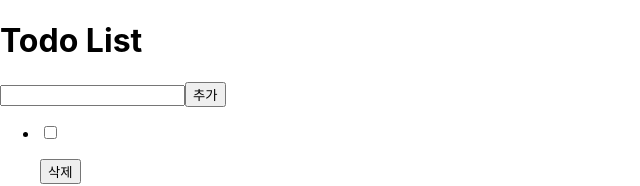
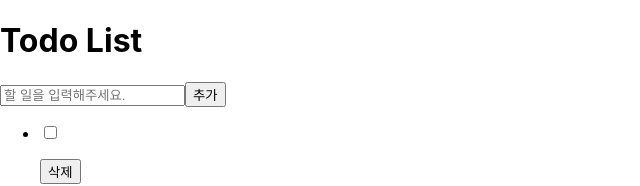
Before and after one commit to house-study/react-todo, a React (Create React App) app: page / in a window 1280 px wide. Shown: the top 186 px of the page, without its empty margins (0-640 px from the left). Built offline with nearby package versions, Linux system fonts and the light colour scheme.

Commit message:
feat: Form 구현

```diff
--- a/src/components/Form.js
+++ b/src/components/Form.js
@@ -1,10 +1,32 @@
+import { useState } from 'react';
 import PropTypes from 'prop-types';
 
 function Form({ onAddTodo }) {
+  const [todo, setTodo] = useState('');
+
+  const handleChange = e => {
+    setTodo(e.target.value);
+  };
+
+  const handleAddTodo = () => {
+    if (!todo) {
+      return;
+    }
+    onAddTodo(todo);
+    setTodo('');
+  };
+
   return (
     <div>
-      <input type="text" />
-      <button type="button">추가</button>
+      <input
+        type="text"
+        value={todo}
+        onChange={handleChange}
+        placeholder="할 일을 입력해주세요."
+      />
+      <button type="button" onClick={handleAddTodo}>
+        추가
+      </button>
     </div>
   );
 }
```
